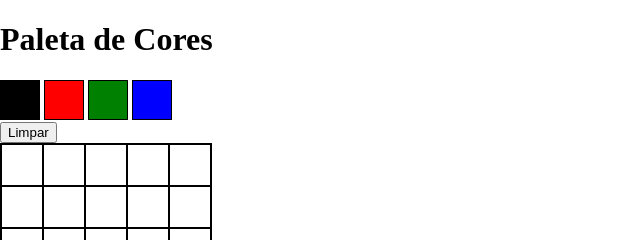
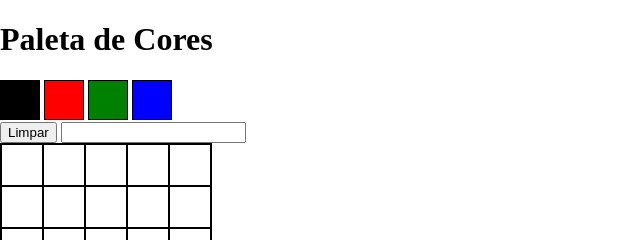
Before and after one commit to arthur-debiasi/fundamentals-pixels-art, a website: page index.html in a window 1280 px wide. Shown: the top 240 px of the page, 0-640 px from the left. Drawn offline with Linux system fonts and the light colour scheme.

Commit message:
input com mínimo 0

```diff
--- a/index.html
+++ b/index.html
@@ -17,6 +17,7 @@
         <button id="color-four" class="color"></button>
       </div>
       <button id="clear-board">Limpar</button>
+      <input id="board-size" type="number">
       <div id="pixel-board"></div>
     </div>
 
--- a/script.js
+++ b/script.js
@@ -51,3 +51,7 @@ function clearBoard() {
 }
 
 clearBtn.addEventListener('click', clearBoard);
+
+const input = document.getElementById('board-size');
+
+input.setAttribute('min', 0);
```
